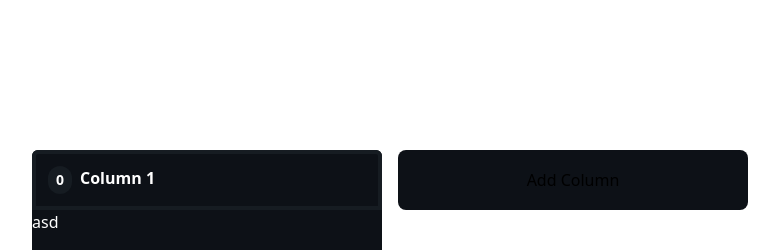
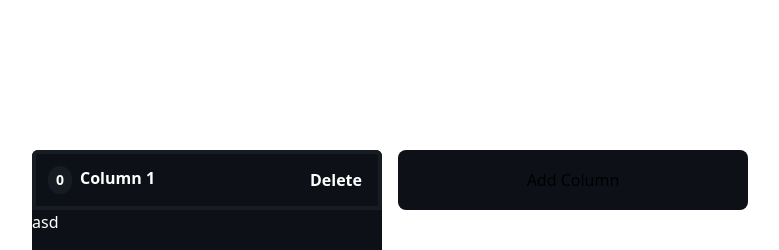
Before and after one commit to nixtrox/DragAndDropToDo, a React (Vite) app in the folder dragAndDrop/: page / in a window 1280 px wide. Both pictures are taken after a click on the button "Add Column". Shown: the top 250 px of the page, without its empty margins (250-1029 px from the left). Built offline with nearby package versions, Linux system fonts and the light colour scheme.

Commit message:
Delete Columns

```diff
--- a/dragAndDrop/src/components/ColumnContainer.tsx
+++ b/dragAndDrop/src/components/ColumnContainer.tsx
@@ -1,7 +1,8 @@
 import { Column } from "../types";
-
+import { Id } from "../types";
 interface Props{
     column: Column;
+    deleteColumn: (id: Id) => void;
 }
 
 
@@ -9,7 +10,7 @@ interface Props{
 
 function ColumnContainer(props: Props)
 {
-   const {column} = props;
+   const {column, deleteColumn} = props;
     return <div className="
     bg-mainBackgroundColor
     color-white
@@ -52,7 +53,17 @@ function ColumnContainer(props: Props)
             </div>
          {column.title}
          </div>
+         <button className="
+         hover:stroke-white
+         hover:bg-columnBackgroundColor
+         rounded
+         px-1
+         py-2"
+          onClick={() => {
+            deleteColumn(column.id)
+          }} >Delete</button>
          </div>
+
 
 
 
--- a/dragAndDrop/src/components/KanbanBoard.tsx
+++ b/dragAndDrop/src/components/KanbanBoard.tsx
@@ -1,9 +1,19 @@
 import { useState } from "react";
 import { Column } from "../types";
 import ColumnContainer from "./ColumnContainer";
+
+import { DndContext } from "@dnd-kit/core";
+import { SortableContext } from "@dnd-kit/sortable";
+import { useMemo } from "react";
+import { Id } from "../types";
+
+
+
+
 function KanbanBoard(){
 
     const [columns, setColumns] = useState<Column[]>([]);
+    const columnsId = useMemo(() => columns.map((col) => col.id), [columns])
     console.log(columns)
 
 
@@ -18,11 +28,18 @@ function KanbanBoard(){
     overflow-x-auto
     overflow-y-hidden
     px-[40px]"  >
+
+        <DndContext>
         <div className="m-auto flex gap-4">
             <div className="flex gap-4" >
+                <SortableContext items={columnsId}>
                 {columns.map((col) =>(
-                <ColumnContainer column={col}  ></ColumnContainer>
-            ))}
+                <ColumnContainer
+                key={col.id}
+                column={col}
+                deleteColumn={deleteColumn}
+                 ></ColumnContainer>
+            ))}</SortableContext>
             </div>
             <button onClick={() => {
                 createNewColumn();
@@ -40,7 +57,7 @@ function KanbanBoard(){
             hover:ring-2 ">
                 Add Column</button>
         </div>
-
+        </DndContext>
     </div>
     );
 
@@ -54,6 +71,12 @@ function KanbanBoard(){
 
         setColumns([...columns, columnToAdd]);
       }
+
+      function deleteColumn(id:Id)
+      {
+        const filteredColumns = columns.filter((col) => col.id !== id);
+        setColumns(filteredColumns);
+      }
 }
 
 function generateId(){
```
